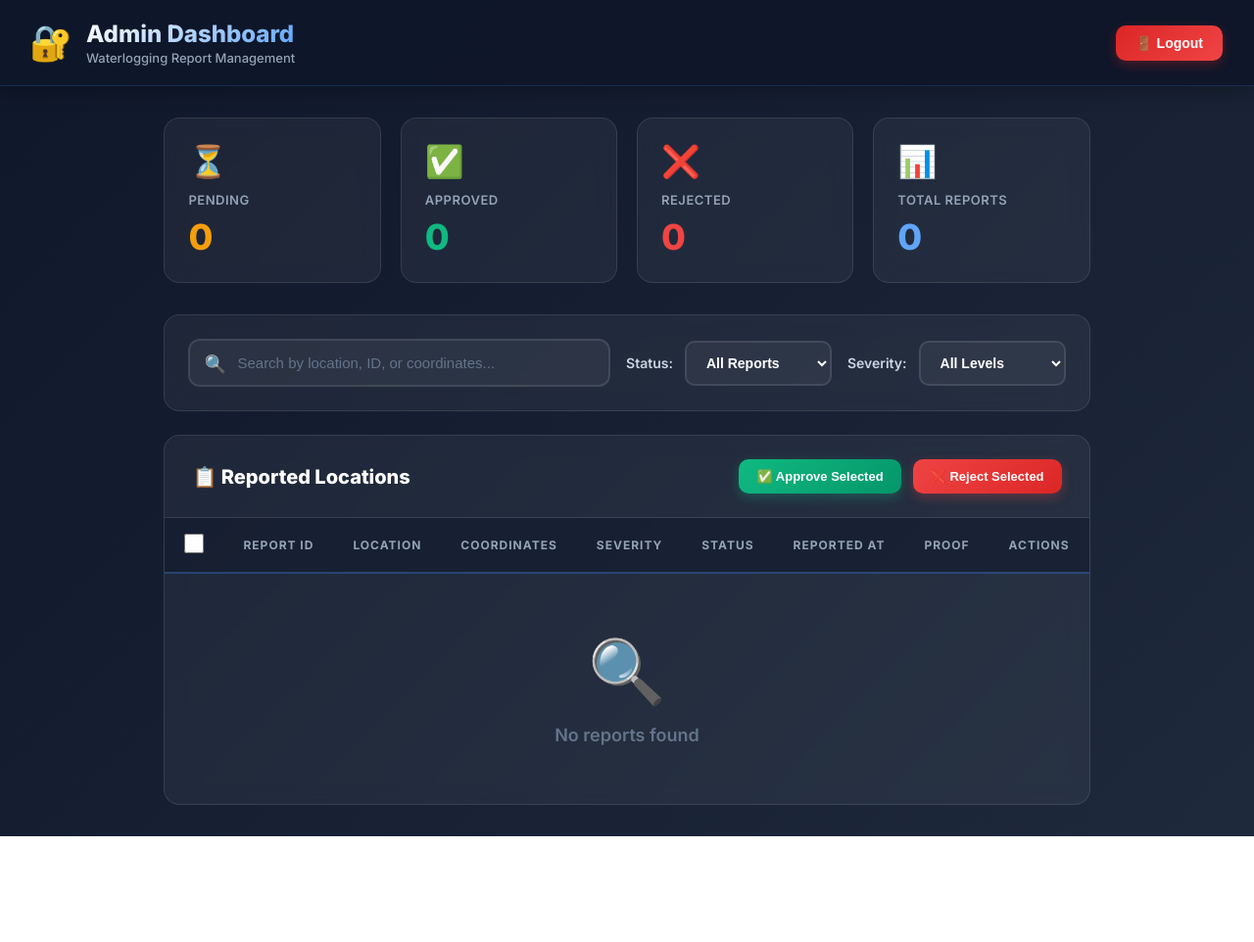
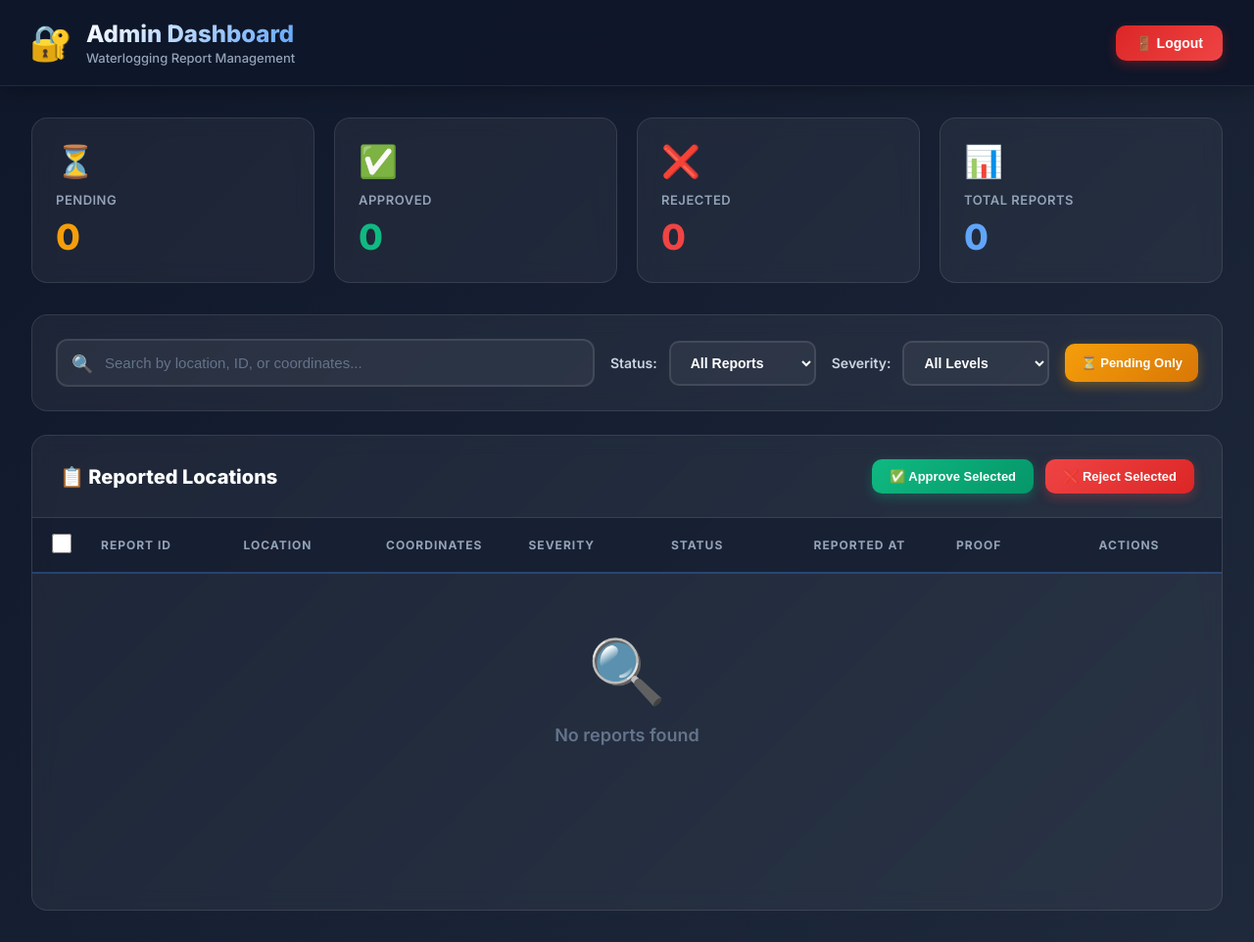
Before and after one commit to rnjn777/water_logging, a plain HTML site: page admin.html in a window 1280 px wide. Shown: the whole page at 98% size. Before the commit the page ends 854 px from the top, so only its background shows below. Drawn offline with nearby package versions, Linux system fonts and the light colour scheme.

Commit message:
home page button , only pending button

```diff
--- a/admin.html
+++ b/admin.html
@@ -300,11 +300,22 @@ body {
   transform: translateY(-2px);
   box-shadow: 0 6px 16px rgba(239, 68, 68, 0.4);
 }
+.no-results {
+  height: 300px;              /* 👈 ADD */
+  display: flex;              /* 👈 ADD */
+  flex-direction: column;     /* 👈 ADD */
+  align-items: center;        /* 👈 ADD */
+  justify-content: center;    /* 👈 ADD */
+  text-align: center;
+  color: #64748b;
+}
 
 .table-container {
   overflow-x: auto;
   max-height: 600px;
+  min-height: 400px; /* 👈 ADD THIS */
   overflow-y: auto;
+  transition: all 0.2s ease;
 }
 
 .reports-table {
@@ -612,6 +623,15 @@ body {
   justify-content: center;
   transition: all 0.3s ease;
 }
+.reports-table {
+  width: 100%;
+  min-width: 100%;
+  table-layout: fixed; /* 👈 VERY IMPORTANT */
+}
+.reports-section {
+  width: 100%;
+  min-width: 100%;
+}
 
 .map-close-btn:hover {
   background: rgba(255, 255, 255, 0.3);
@@ -706,6 +726,27 @@ body {
   font-weight: 600;
   box-shadow: 0 4px 16px rgba(0, 0, 0, 0.3);
 }
+.pending-only-btn {
+  background: linear-gradient(135deg, #f59e0b, #d97706);
+  color: white;
+  border: none;
+  padding: 12px 16px;
+  border-radius: 10px;
+  font-weight: 700;
+  cursor: pointer;
+  font-size: 13px;
+  box-shadow: 0 4px 12px rgba(245, 158, 11, 0.35);
+  transition: all 0.2s ease;
+}
+
+.pending-only-btn.active {
+  background: linear-gradient(135deg, #16a34a, #15803d);
+}
+
+.pending-only-btn:hover {
+  transform: translateY(-2px);
+}
+
 .proof-thumb {
   width: 42px;
   height: 42px;
@@ -872,6 +913,9 @@ body {
           <option value="low">Low</option>
         </select>
       </div>
+      <button class="pending-only-btn" onclick="togglePendingOnly()">
+    ⏳ Pending Only
+  </button>
     </div>
   </div>
 
@@ -1043,6 +1087,23 @@ function renderReports() {
   }).join('');
 }
 
+let pendingOnly = false;
+
+function togglePendingOnly() {
+  pendingOnly = !pendingOnly;
+
+  const btn = document.querySelector('.pending-only-btn');
+  btn.classList.toggle('active', pendingOnly);
+
+  if (pendingOnly) {
+    filteredReports = reports.filter(r => r.status === 'pending');
+  } else {
+    filteredReports = [...reports];
+  }
+
+  renderReports();
+}
+
 
 function filterReports() {
   const searchTerm =
@@ -1077,6 +1138,17 @@ function filterReports() {
 
     return matchesSearch && matchesStatus && matchesSeverity;
   });
+
+  /* ✅ ADD THIS PART */
+  const noResults = document.getElementById('noResults');
+  const textEl = noResults.querySelector('.no-results-text');
+
+  if (filteredReports.length === 0) {
+    textEl.textContent =
+      statusFilter === 'pending'
+        ? 'No pending reports 🎉'
+        : 'No reports found';
+  }
 
   renderReports();
 }
```
Also changed, not shown: index.html (+34 -2 lines).
